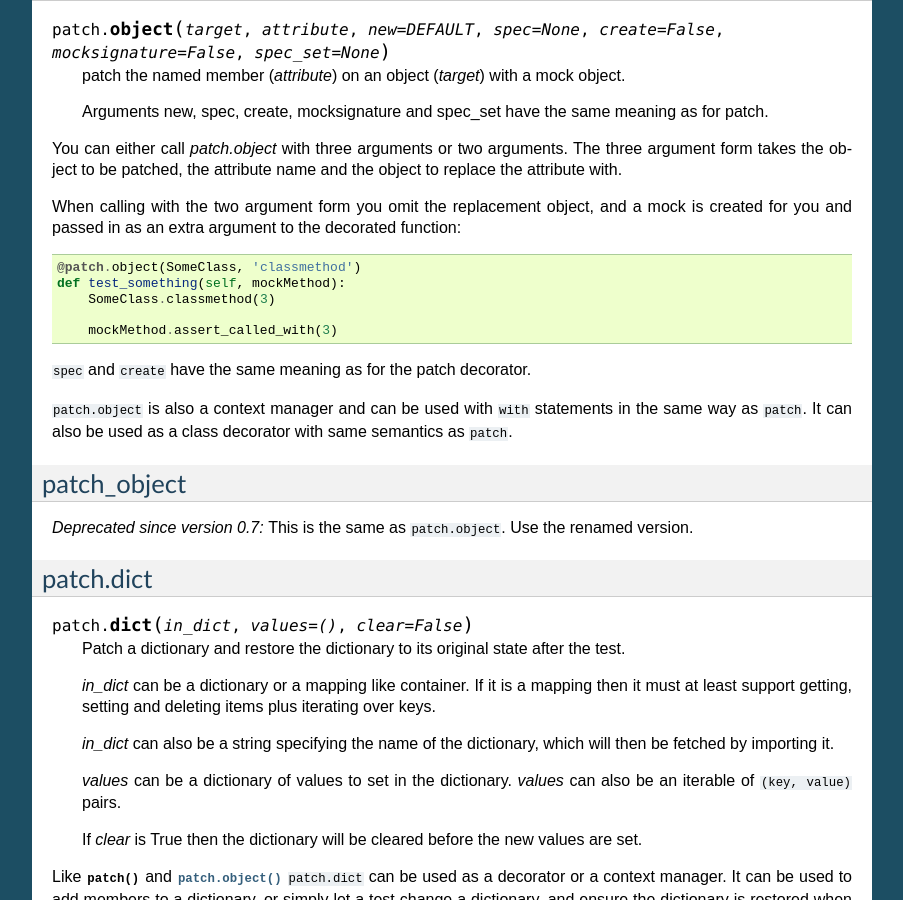
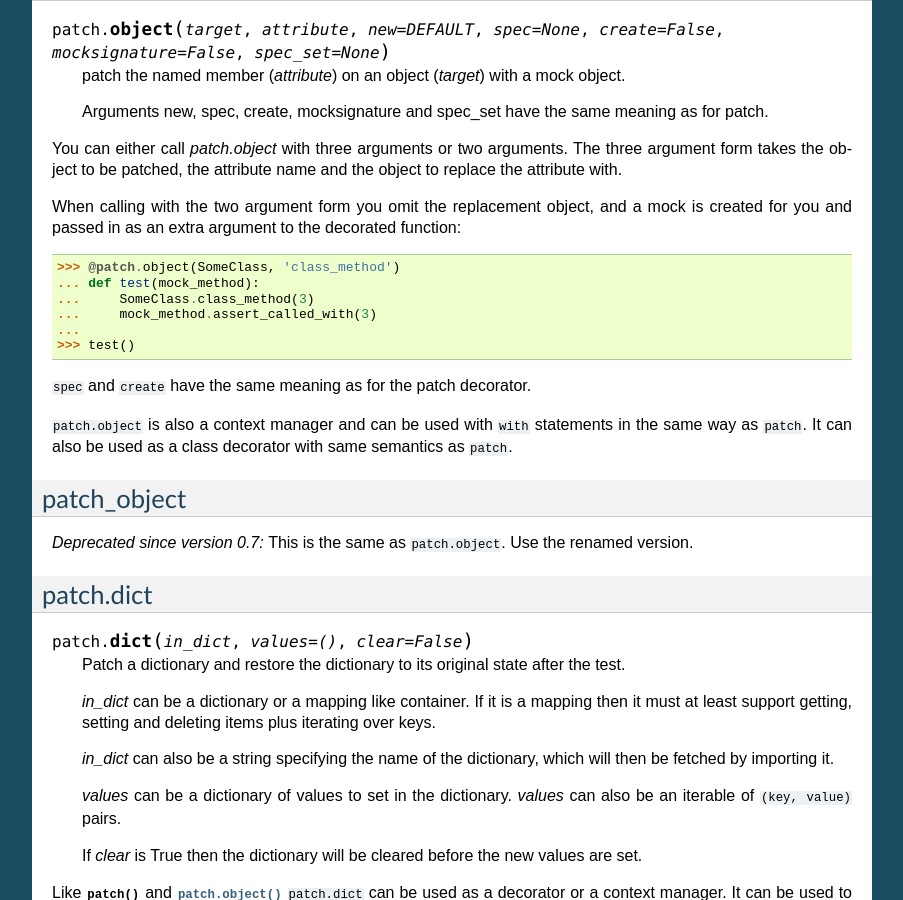
Before and after one commit to testing-cabal/mock, a Sphinx documentation site: the page built from docs/patch.txt, in a window 1280 px wide and 900 px high, scrolled down 658 px. Shown: the whole window, without its empty margins (198-1101 px from the left). Built offline with Sphinx 7.4.7, drawn with Linux system fonts in a browser that asks for light colours; pages that are not in the unit, such as notebooks, are missing from menus.

Commit message:
Doc updates

```diff
--- a/docs/patch.txt
+++ b/docs/patch.txt
@@ -4,6 +4,20 @@
 
 
 .. currentmodule:: mock
+
+.. testsetup::
+
+    import os, sys
+    if not os.getcwd() in sys.path:
+        sys.path.append(os.getcwd())
+
+    from mock import Mock, sentinel, patch
+    import unittest
+
+    class SomeClass(object):
+        static_method = None
+        class_method = None
+        attribute = None
 
 
 The patch decorators are used for patching objects only within the scope of
@@ -53,13 +67,16 @@ object to replace the attribute with.
 
 When calling with the two argument form you omit the replacement object, and a
 mock is created for you and passed in as an extra argument to the decorated
-function::
+function:
 
-    @patch.object(SomeClass, 'classmethod')
-    def test_something(self, mockMethod):
-        SomeClass.classmethod(3)
+.. doctest::
 
-        mockMethod.assert_called_with(3)
+    >>> @patch.object(SomeClass, 'class_method')
+    ... def test(mock_method):
+    ...     SomeClass.class_method(3)
+    ...     mock_method.assert_called_with(3)
+    ...
+    >>> test()
 
 ``spec`` and ``create`` have the same meaning as for the patch decorator.
 
```
